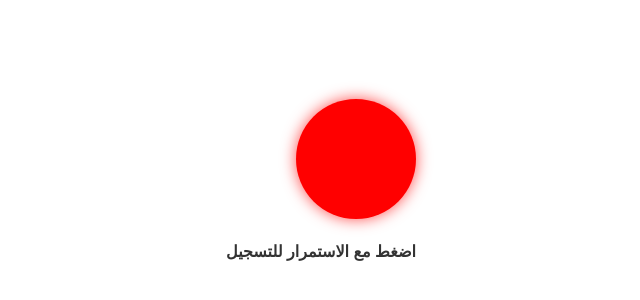
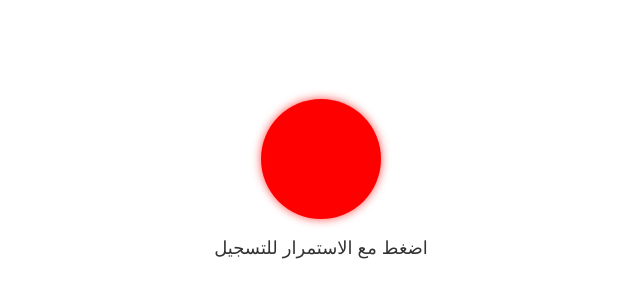
Before and after one commit to In-Gaza/Radwan-Zello, a plain HTML site: page index.html in a window 1280 px wide. Shown: the part 212-512 px from the top of the page, without its empty margins (319-959 px from the left). Drawn offline with Linux system fonts and the light colour scheme.

Commit message:
Update style.css

```diff
--- a/style.css
+++ b/style.css
@@ -1,45 +1,41 @@
-/* واجهة بيضاء وكل شيء في الوسط */
-body, html {
-  margin: 0; padding: 0;
+/* صفحة بيضاء بالكامل */
+body,
+html {
+    margin: 0;
+    padding: 0;
     height: 100%;
-  background: white;
+    background-color: white;
+    font-family: Arial, sans-serif;
+    direction: rtl;
     display: flex;
     justify-content: center;
     align-items: center;
-  font-family: Arial, sans-serif;
-  direction: rtl;
     flex-direction: column;
+}
+
+.container {
+    text-align: center;
 }
 
 #recordBtn {
     width: 120px;
     height: 120px;
-  background: red;
     border-radius: 50%;
     border: none;
-  outline: none;
+    background-color: red;
     cursor: pointer;
-  box-shadow: 0 0 15px rgba(255,0,0,0.7);
-  transition: box-shadow 0.3s ease;
-  font-size: 18px;
-  color: white;
-  user-select: none;
+    box-shadow: 0 0 10px rgba(255, 0, 0, 0.7);
+    transition: background-color 0.3s ease;
 }
 
 #recordBtn:active {
-  box-shadow: 0 0 30px rgba(255,0,0,1);
+    background-color: darkred;
+    box-shadow: 0 0 20px rgba(139, 0, 0, 0.9);
 }
 
 #status {
-  margin-top: 20px;
-  text-align: center;
-  font-weight: bold;
+    margin-top: 15px;
+    font-size: 18px;
     color: #333;
-  min-height: 1.2em;
     user-select: none;
 }
-
-h1 {
-    position: absolute;
-    top: 21%;
-}
```
Lines whose indentation alone changed are shown as unchanged.
